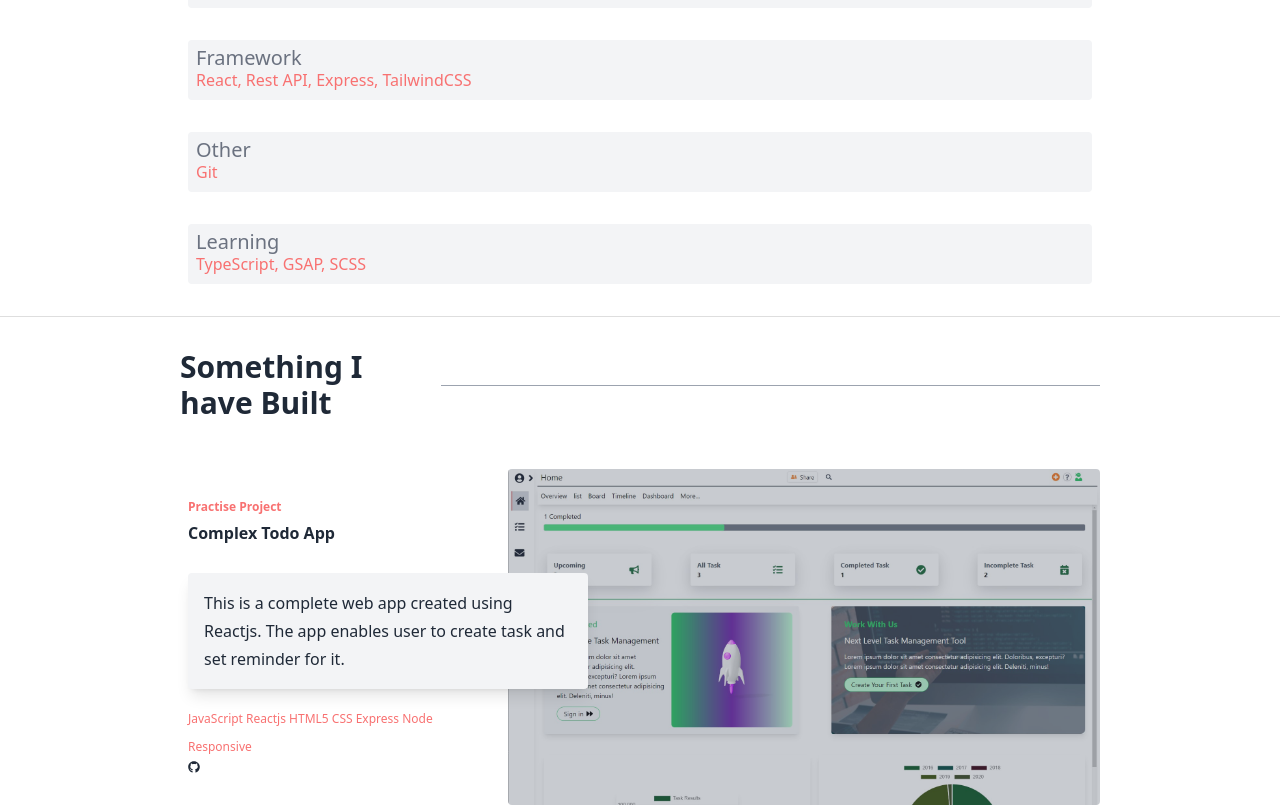
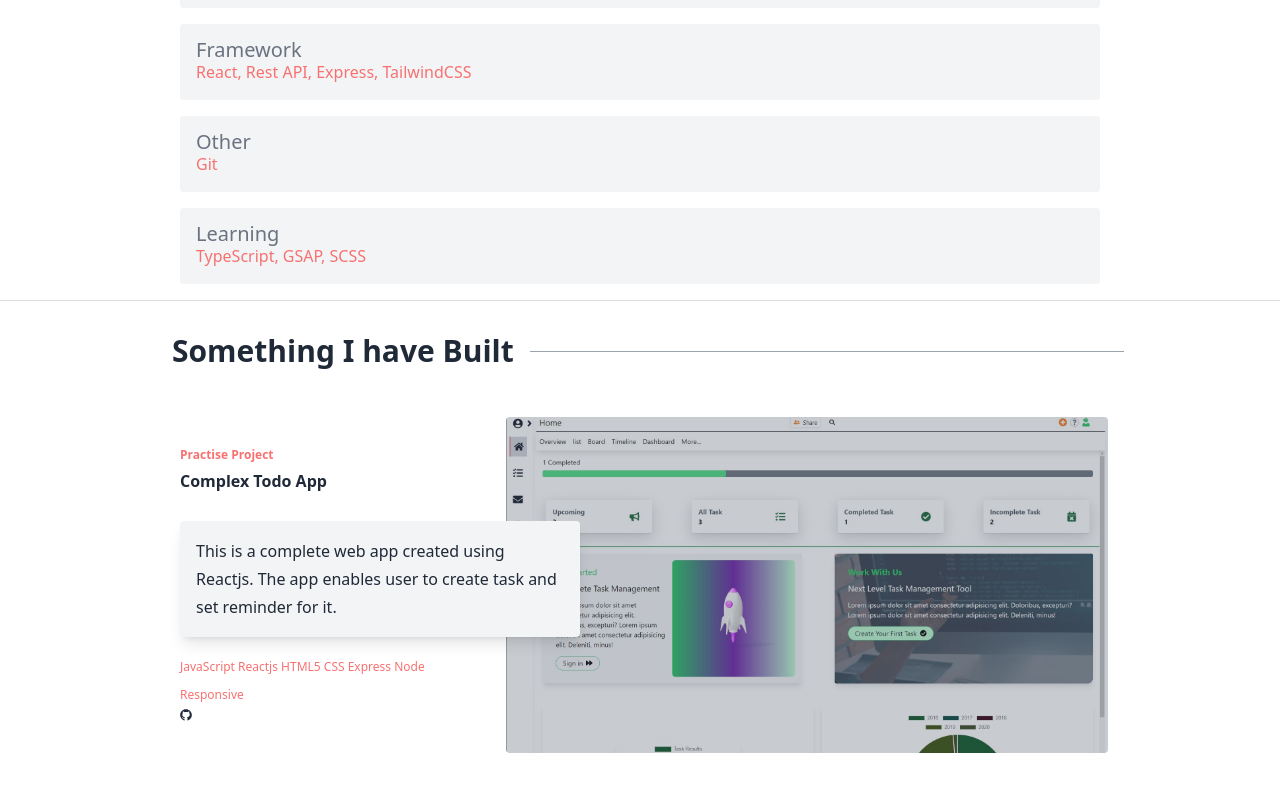
Before and after one commit to Krisna07/Protfolio, a React (Create React App) app: page / in a window 1280 px wide. Shown: the part 1570-2377 px from the top of the page. Built offline with nearby package versions, Linux system fonts and the light colour scheme.

Commit message:
project sectioon issue with title fixed and scale added on images

```diff
--- a/src/App.js
+++ b/src/App.js
@@ -64,7 +64,7 @@ function App() {
         </section>
         <section
           id="projects"
-          className="w-full min-h-[100vh] flex items-center justify-center appshadow p-4  "
+          className="w-full min-h-[100vh] flex flex-col items-center justify-center appshadow p-4 "
         >
           <div className="md:w-3/4 2xl:w-3/6">
             <Projects theme={light} />
--- a/src/components/mincomponents/Greetings.js
+++ b/src/components/mincomponents/Greetings.js
@@ -12,7 +12,6 @@ const Greetings = (theme) => {
 
     gsap.fromTo(
       elHeading,
-
       { translateY: 10, opacity: 0 },
       { translateY: 0, opacity: 4, duration: 1 }
     );
--- a/src/components/mincomponents/Projects.js
+++ b/src/components/mincomponents/Projects.js
@@ -26,11 +26,15 @@ const Projects = ({ theme }) => {
     },
   ];
   return (
-    <div className=" w-full  md:text-lg px-2 scroll  ">
+    <div className="w-full  md:text-lg scroll  ">
       <div className="w-full  felx flex-col">
-        <div className="flex items-center space-between my-4 text-3xl text-bold font-bold">
-          <div className={``}>Something I have Built</div>
-          <span className="w-full h-px bg-gray-400 ml-4"></span>
+        <div className="flex items-center content-center my-4 text-3xl text-bold font-bold relative z-['10']">
+          <p
+            className={`w-"max-content" bg-${!theme ? "white" : "black"} pr-4`}
+          >
+            Something I have Built
+          </p>
+          <span className="w-full h-px bg-gray-400 ml-4 absolute z-[-1]"></span>
         </div>
         {projects.map((project, count) => (
           <div
@@ -123,7 +127,7 @@ const Projects = ({ theme }) => {
             >
               <div className="h-full w-full ">
                 <div
-                  className="absolute  w-full h-[60%] md:h-full  rounded z-[20%] top-[20%] md:top-0 md:hover:z-[80]"
+                  className="absolute  w-full h-[60%] md:h-full  rounded z-[20%] top-[20%] md:top-0 md:hover:z-[80] hover:scale-125 transition"
                   style={{
                     backgroundImage: `url(${project.image})`,
                     backgroundPosition: "center",
--- a/src/components/mincomponents/Skills.js
+++ b/src/components/mincomponents/Skills.js
@@ -23,14 +23,14 @@ const Skills = (mode) => {
         <div className=" w-[fit-content]">Skillset</div>
         <span className="w-full h-px bg-gray-400 ml-4"></span>
       </div>
-      <div className=" w-full flex items-center flex-col p-2 gap-4  ">
+      <div className=" w-full flex items-center flex-col  gap-4  ">
         {skills.map((skill) => {
           return (
             <div
               key={skill.title}
               className={` bg-${
                 mode.mode ? "gray-900" : "gray-100"
-              } m-2 rounded flex flex-col p-2  items-center w-full   `}
+              }  rounded flex flex-col p-4  items-center w-full   `}
             >
               <div className="flex w-full text-gray-500  text-[20px]">
                 {skill.title}
```
